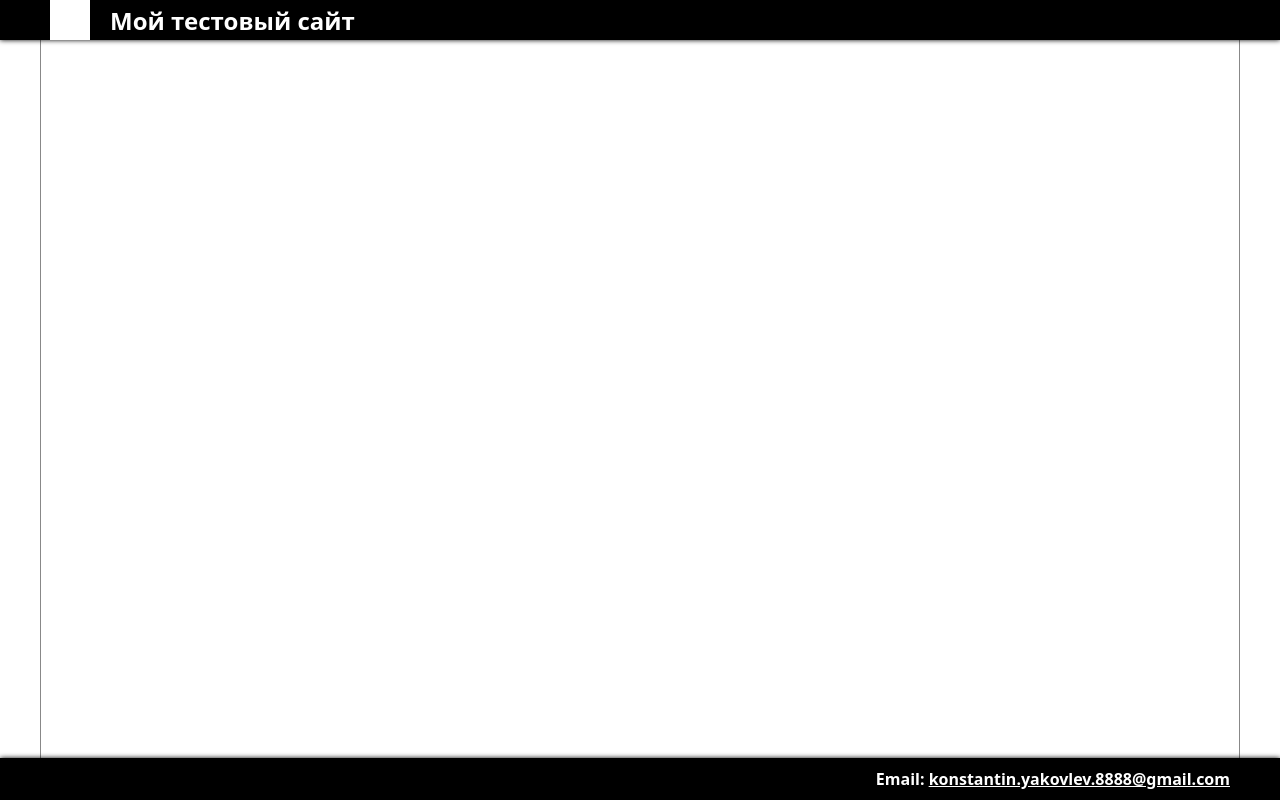
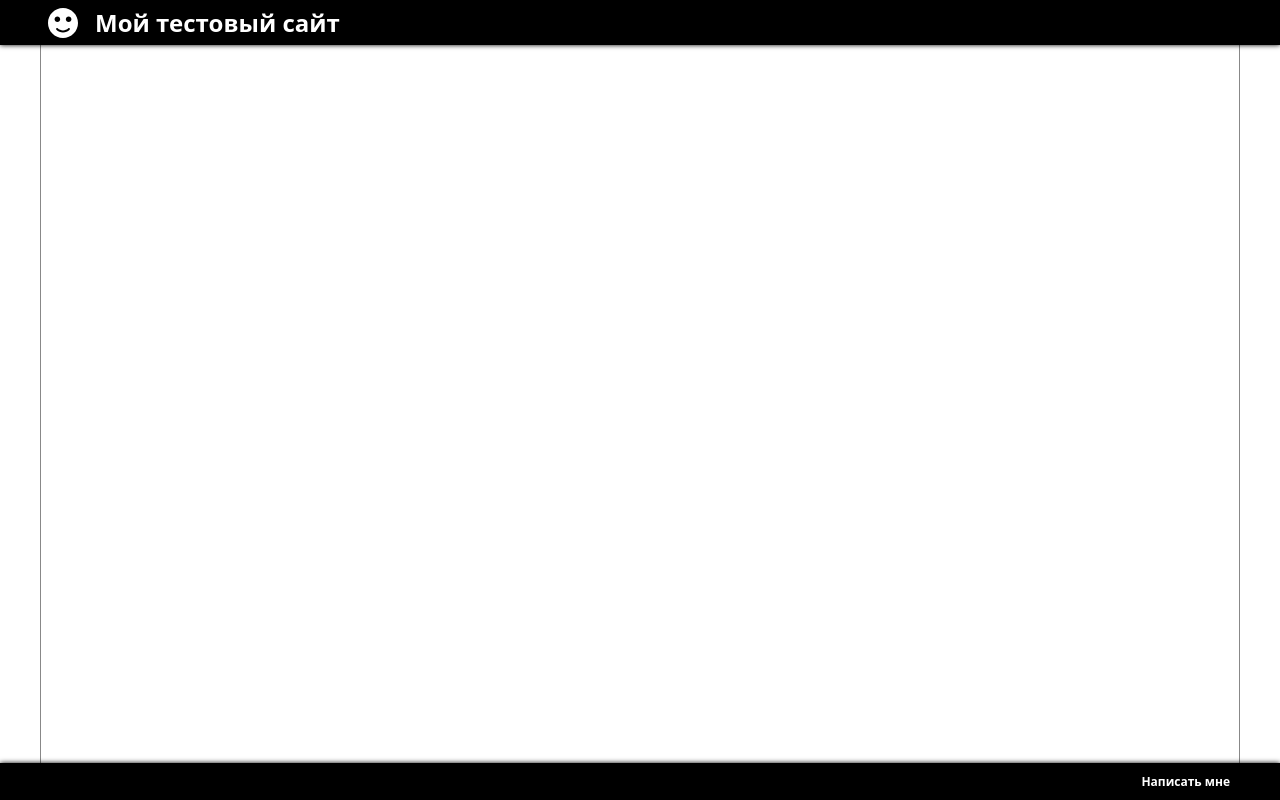
Before and after one commit to Konformist/konformist.github.io, a Vue app: page / in a window 1280 px wide. Built offline with nearby package versions, Linux system fonts and the light colour scheme.

Commit message:
add logo image

```diff
--- a/css/style.css
+++ b/css/style.css
@@ -33,7 +33,6 @@ footer .layout-wrapper {
     max-width: 1200px;
     width: 100%;
     margin: auto;
-    padding: 0 10px;
     display: flex;
     box-sizing: border-box;
 }
@@ -46,22 +45,28 @@ header .about {
 }
 
 header .logo {
-    width: 40px;
-    height: 40px;
-    margin-right: 20px;
+    width: 45px;
+    height: 45px;
+    margin-right: 10px;
     flex-shrink: 0;
-    background-color: white;
+    background-image: url('../images/smile.svg');
+    background-repeat: no-repeat;
+    background-size: 30px;
+    background-position: center;
 }
 
 footer .layout-wrapper {
-    padding: 10px;
     justify-content: flex-end;
 }
 
 footer .contacts {
+    font-size: 12px;
     font-weight: 600;
 }
 
 footer .email {
+    padding: 10px;
+    display: block;
+    text-decoration: none;
     color: white;
 }
--- a/index.html
+++ b/index.html
@@ -21,7 +21,9 @@
         <footer>
             <div class="layout-wrapper">
                 <div class="contacts">
-                    Email: <a class="email" href="mailto: konstantin.yakovlev.8888@gmail.com">konstantin.yakovlev.8888@gmail.com</a>
+                    <a class="email" href="mailto: konstantin.yakovlev.8888@gmail.com">
+                        Написать мне
+                    </a>
                 </div>
             </div>
         </footer>
```
Also changed, not shown: images/smile.svg (added).
